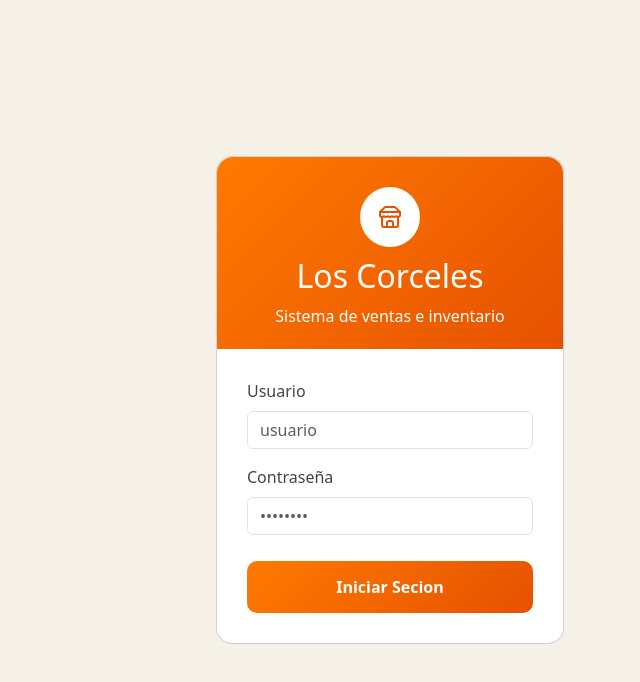
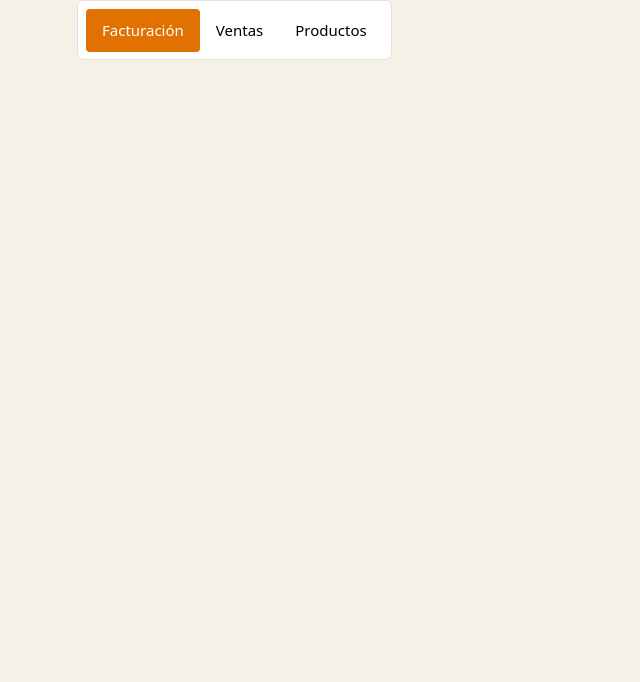
Before and after one commit to lorerodri19/Corceles-Frontend, a React (Vite) app: page /facturacion in a window 1280 px wide. Before the commit this address led to /. Shown: the top 682 px of the page, without its empty margins (250-890 px from the left). Built offline with nearby package versions, Linux system fonts and the light colour scheme.

Commit message:
falta vistas vutton sesion listo

```diff
--- /dev/null
+++ b/src/components/vista-Empleado/Tabs-button.css
@@ -0,0 +1,41 @@
+.Card {
+  max-width: 650px;
+  margin: 0 auto;
+  border-radius: 6px;
+}
+
+/* contenedor tabs */
+.custom-tabs {
+  display: inline-flex;
+  justify-content: center;
+  background: #fff;
+  border: 1px solid #e0e0e0;
+  border-radius: 6px;
+  padding: 8px;
+}
+
+/* QUITAR ESTILO BOOTSTRAP */
+.custom-tabs .nav {
+  border-bottom: none !important;
+}
+
+/* BOTONES */
+.custom-tabs .nav-link {
+  color: #000;
+  padding: 10px 16px;
+  font-size: 15px;
+  border: none;
+  border-radius: 4px;
+  transition: 0.2s;
+}
+
+/* ACTIVO */
+.custom-tabs .nav-link.active {
+  background: #e17100;
+  color: #fff;
+}
+
+/* HOVER */
+.custom-tabs .nav-link:not(.active):hover {
+  background: #f5f5f5;
+}
--- /dev/null
+++ b/src/components/vista-Empleado/tabs-button.jsx
@@ -0,0 +1,25 @@
+import "./Tabs-button.css";
+import { Container, Tab, Tabs } from "react-bootstrap";
+
+function TabsSecciones() {
+    return (
+        <>
+        <Container className='Card'>
+
+            <Tabs defaultActiveKey="Facturacion"  className="mb-3 custom-tabs" variant="tabs" fill>
+                <Tab eventKey="Facturacion" title="Facturación" >
+
+                </Tab>
+                <Tab eventKey="Ventas" title="Ventas" >
+
+                </Tab>
+                <Tab eventKey="Productos" title="Productos" >
+
+                </Tab>
+            </Tabs>
+
+        </Container>
+    </>
+    )
+}
+export default TabsSecciones;
--- a/src/routes/AppRoutes.jsx
+++ b/src/routes/AppRoutes.jsx
@@ -1,11 +1,13 @@
 import { Routes, Route, Navigate } from "react-router-dom";
 import IniciarSesion from "../pages/IniciarSesion";
+import Facturacion from "../components/vista-Empleado/tabs-button"
 
 export const AppRoutes = () => {
   return (
     <Routes>
       <Route path="/" element={<IniciarSesion />} />
       <Route path="*" element={<Navigate to="/" />} />
+      <Route path="/facturacion" element={<Facturacion/>}/>
     </Routes>
   );
 };
```
Also changed, not shown: 1 other file (tests, documents, lock files or other folders).
